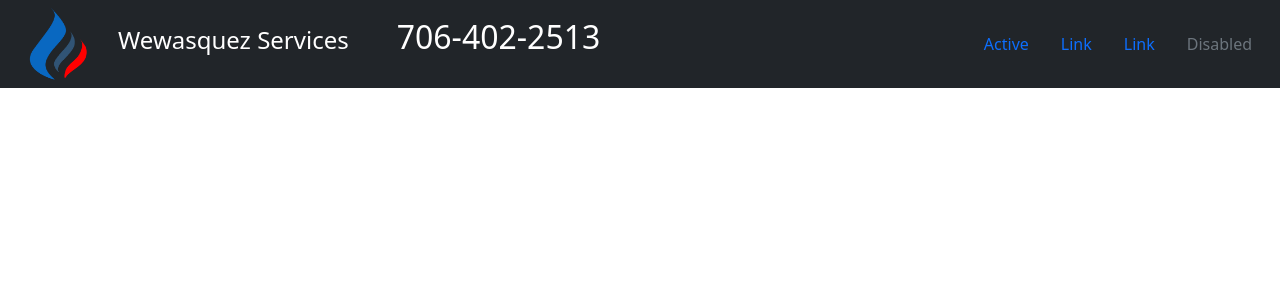
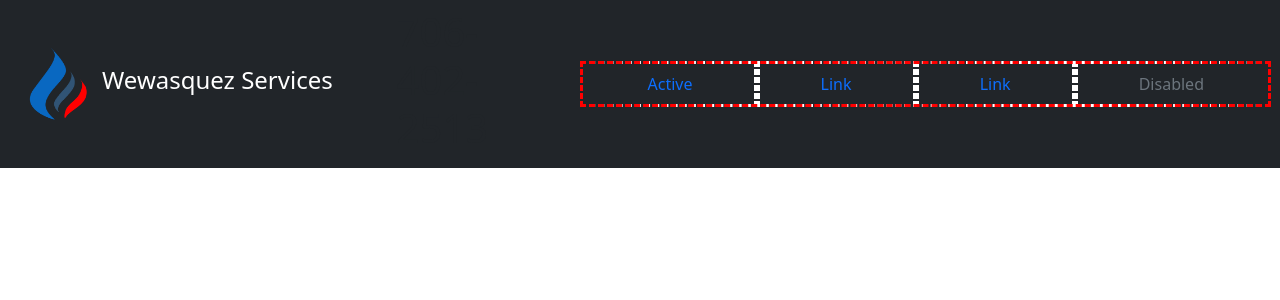
Before and after one commit to BernnyVelasquez/WewasquezWebsite, a React (Create React App) app: page / in a window 1280 px wide. Shown: the top 300 px of the page. Built offline with nearby package versions, Linux system fonts and the light colour scheme.

Commit message:
progress on Nav

```diff
--- a/src/Navbar.css
+++ b/src/Navbar.css
@@ -3,14 +3,34 @@
 nav a {
     text-decoration: none;
     color: white;
+    border: none;
+    cursor: default;
   }
 
-nav a:hover {
+nav a h4:hover {
+    color: #FF0000;
     cursor: pointer;
-    color: #FF0000;
 }
 
-span h2 {
+nav a img:hover{
+  cursor: pointer;
+}
+
+.list{
+  width: 100%;
+}
+
+ul{
+  outline: red dashed 3px;
+  width: 100%;
+}
+
+
+ul li a{
+  outline: white dashed 3px;
+}
+
+span h1 {
   color: white;
 }
 
--- a/src/Navbar.js
+++ b/src/Navbar.js
@@ -5,18 +5,19 @@ import styles from "./Navbar.css"
 
 function Navbar() {
   return (
-    <nav class="navbar navbar-dark bg-dark ">
+    <nav class="navbar navbar-expand-md navbar-dark bg-dark ">
       <div class="container-fluid">
-        <span >
-          <a class="navbar-brand" href="#">
+      <a class="navbar-brand logo" href="#">
         <img src={require('./images/WWSlogo.png')} alt="" width="90" height="72" class="d-inline-block align-text-center"/>
+        <h4 class="d-inline-block align-text-center">Wewasquez Services</h4>
       </a>
-          <a class="d-inline-block align-text-center">
-            <h4>Wewasquez Services</h4>
-          </a>
-          <h2 class="d-inline-block align-text-center mx-5 ">706-402-2513</h2>
-        </span>
-        <ul class="nav justify-content-end">
+      <button class="navbar-toggler" type="button" data-bs-toggle="collapse" data-bs-target="#navbarScroll" aria-controls="navbarScroll" aria-expanded="false" aria-label="Toggle navigation">
+          <span class="navbar-toggler-icon"></span>
+      </button>
+          <h1 class="d-inline-block align-text-center mx-5 ">706-402-2513</h1>
+
+          <div class="collapse navbar-collapse justify-content-end list" id="navbarNav">
+            <ul class="nav nav-fill ">
               <li class="nav-item nav " >
                 <a class="nav-link active" aria-current="page" href="#">Active</a>
               </li>
@@ -31,6 +32,7 @@ function Navbar() {
               </li>
             </ul>
         </div>
+      </div>
     </nav>
   )
 };
```
Lines whose indentation alone changed are shown as unchanged.
